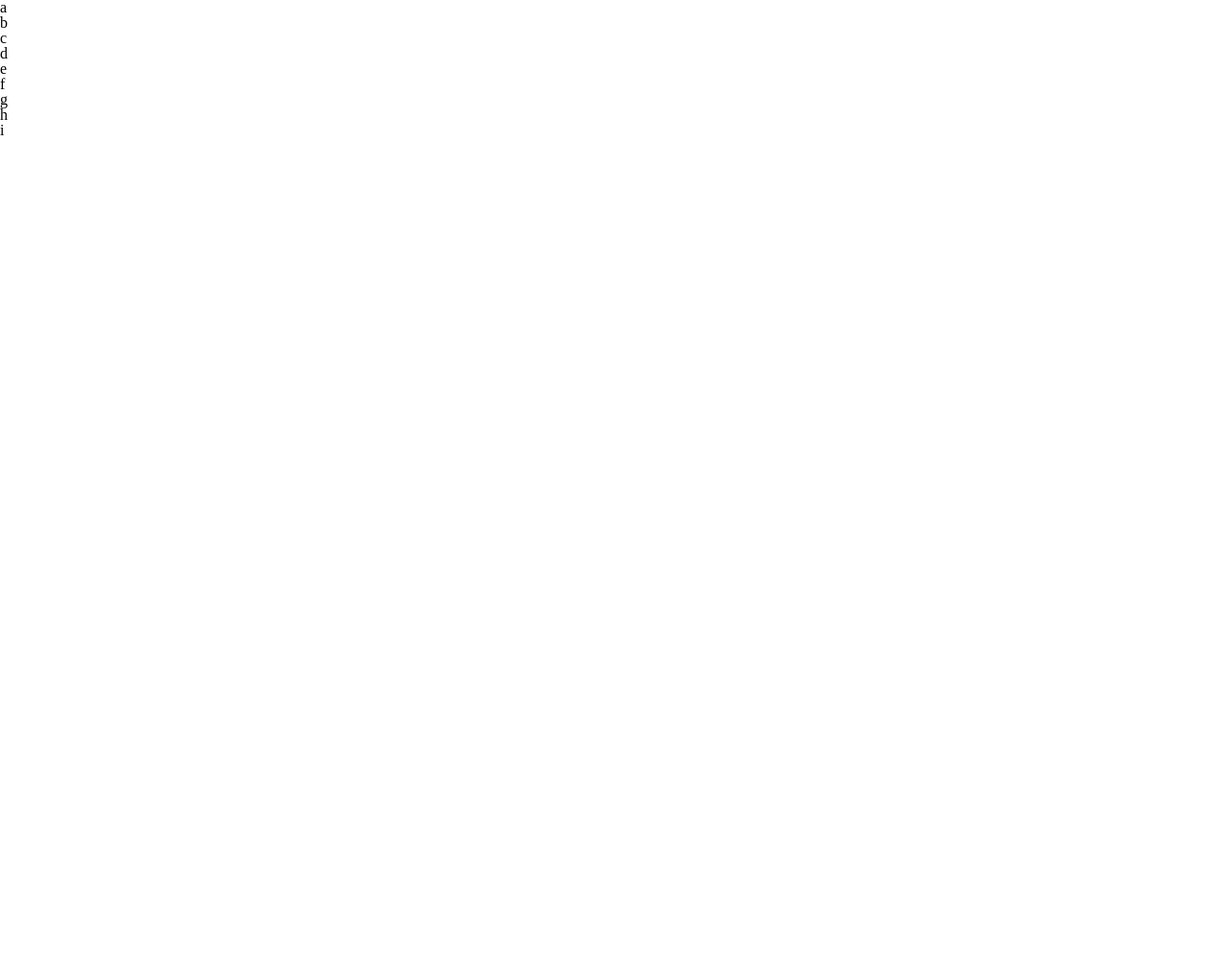
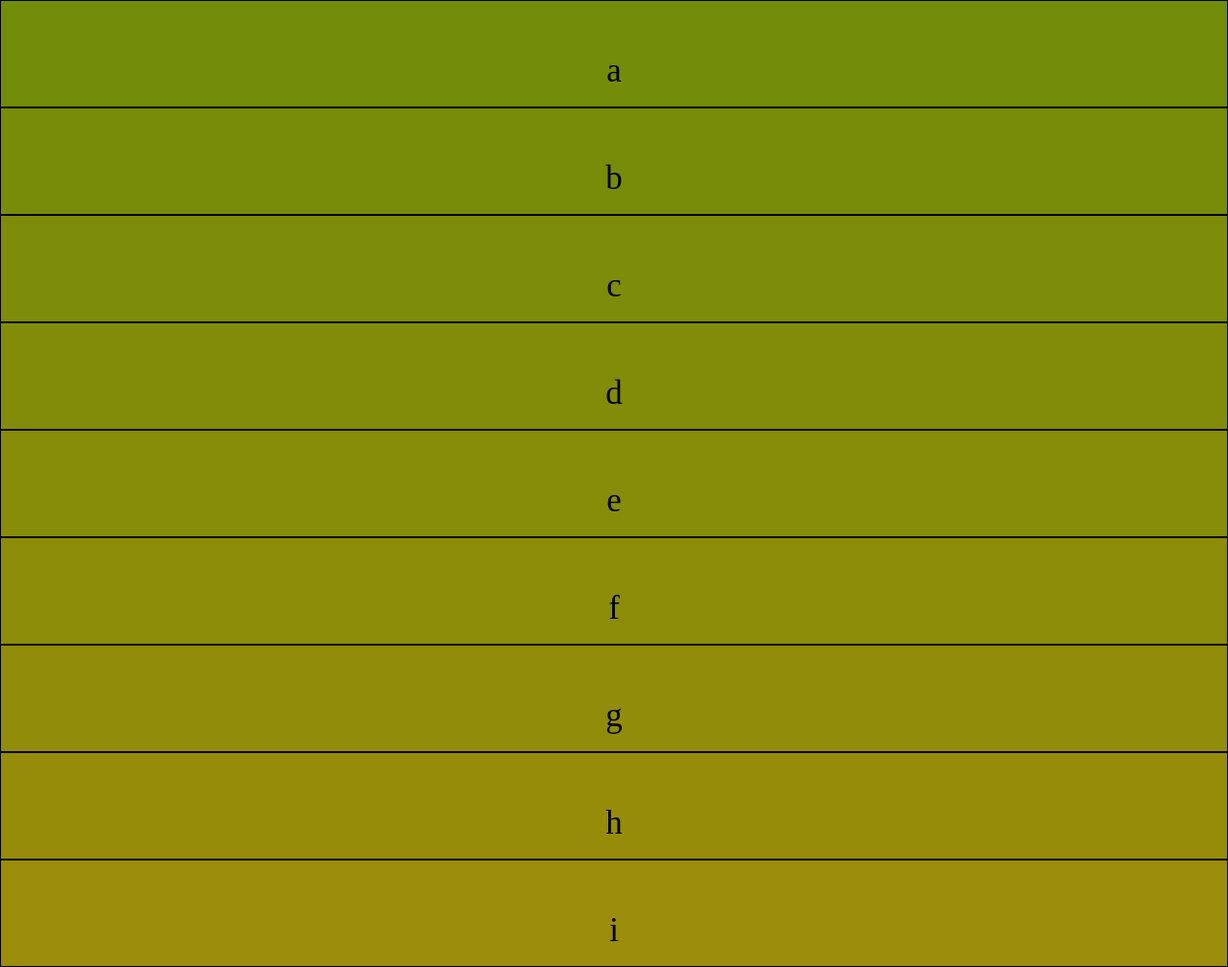
Before and after one commit to Hussein66253/lab-01, a plain HTML site: page index.html in a window 1280 px wide. Shown: the whole page at 96% size. Before the commit the page ends 800 px from the top, so only its background shows below. Drawn offline with Linux system fonts and the light colour scheme.

Commit message:
lab4 done

```diff
--- a/css/base.css
+++ b/css/base.css
@@ -232,3 +232,204 @@ order: 3;
 }
 
 }
+@media  screen and (min-width: 961px) and (max-width: 1920px ) {
+
+
+
+    body{
+        display: flex;
+        flex-direction: column;
+        flex-wrap: wrap;
+        }
+
+
+
+#A{
+            width: 100%;
+            height: 100px;
+            background-color:rgb(115, 140, 9);
+            border-style: solid;
+            border-width: thin;
+            text-align: center;
+            padding: 55px;
+         }
+#B{
+            width: 100%;
+            height: 100px;
+            background-color:rgb(120, 140, 9);
+            border-style: solid;
+            border-width: thin;
+            text-align: center;
+            padding: 55px;
+}
+#C{
+    width: 100%;
+    height: 100px;
+    background-color:rgb(125, 140, 9);
+    border-style: solid;
+    border-width: thin;
+    text-align: center;
+    padding: 55px;
+ }
+ #D{
+    width: 100%;
+    height: 100px;
+    background-color:rgb(130, 140, 9);
+    border-style: solid;
+    border-width: thin;
+    text-align: center;
+    padding: 55px;
+ }
+ #E{
+    width: 100%;
+    height: 100px;
+    background-color:rgb(135, 140, 9);
+    border-style: solid;
+    border-width: thin;
+    text-align: center;
+    padding: 55px;
+ }
+ #F{
+    width: 100%;
+    height: 100px;
+    background-color:rgb(140, 140, 9);
+    border-style: solid;
+    border-width: thin;
+    text-align: center;
+    padding: 55px;
+ }
+ #G{
+    width: 100%;
+    height: 100px;
+    background-color:rgb(145, 140, 9);
+    border-style: solid;
+    border-width: thin;
+    text-align: center;
+    padding: 55px;
+ }
+ #H{
+    width: 100%;
+    height: 100px;
+    background-color:rgb(150, 140, 9);
+    border-style: solid;
+    border-width: thin;
+    text-align: center;
+    padding: 55px;
+ }
+ #I{
+    width: 100%;
+    height: 100px;
+    background-color:rgb(155, 140, 9);
+    border-style: solid;
+    border-width: thin;
+    text-align: center;
+    padding: 55px;
+ }
+
+
+
+
+/*
+    #A{
+            width: 100%;
+            height: 100px;
+            background-color:rgb(200, 140, 9);
+            border-style: solid;
+            border-width: thin;
+            text-align: center;
+            padding: 55px;
+         }
+
+
+
+
+
+    #C{
+        clear: right;
+        float: left;
+        width: calc(50% - 100px);
+        height: 200px;
+        background-color: rgb(220, 140, 9);
+        border-style: solid;
+        border-width: thin;
+        text-align: center;
+        padding: 55px;
+    } */
+
+    /*
+    #D{
+    order: 3;
+     float: right;
+     width: calc(50% - 100px);
+     height: 200px;
+        background-color: rgb(230, 140, 9);
+        border-style: solid;
+        border-width: thin;
+        text-align: center;
+        padding: 55px;
+
+    }
+
+    #E{
+        float: left;
+        width: calc(25% - 50px);
+        height: 250px;
+        background-color: rgb(240, 140, 9);
+        border-style: solid;
+        border-width: thin;
+        text-align: center;
+        padding: 55px;
+    }
+
+    #F{
+        float: left;
+        width: calc(25% - 50px);
+        height: 250px;
+        background-color: rgb(250, 140, 9);
+        border-style: solid;
+        border-width: thin;
+        text-align: center;
+        padding: 55px;
+
+    }
+
+    #G{
+        float: left;
+        width: calc(25% - 50px);
+        height: 250px;
+        background-color: rgb(260, 140, 9);
+        border-style: solid;
+        border-width: thin;
+        text-align: center;
+        padding: 55px;
+    }
+
+    #H{
+        float: left;
+        width: calc(25% - 50px);
+        height: 250px;
+        background-color: rgb(270, 140, 9);
+        border-style: solid;
+        border-width: thin;
+        text-align: center;
+        padding: 55px;
+
+    }
+    */
+    /* #I{
+        clear: both ;
+        float: right    ;
+        width: calc(100% - 200px);
+        height: 100%;
+        background-color: rgb(280, 140, 9);
+        border-style: solid;
+        border-width: thin;
+        text-align: center;
+        padding: 55px;
+    }  */
+
+
+
+
+
+}
--- a/css/layout.css
+++ b/css/layout.css
@@ -17,3 +17,33 @@
         padding: 55px;
       }
 }
+@media  screen and (min-width: 768px) and (max-width: 960px ) {
+  #Aside{
+      float: left;
+  }
+
+  #B{
+      width: 200px;
+      height: 600px;
+      background-color: rgb(210, 140, 9);
+      border-style: solid;
+      border-width: thin;
+      text-align: center;
+      padding: 55px;
+    }
+}
+@media  screen and (min-width: 961px) and (max-width: 1440px  ) {
+  /* #Aside{
+      float: left;
+  }
+
+  #B{
+      width: 200px;
+      height: 600px;
+      background-color: rgb(210, 140, 9);
+      border-style: solid;
+      border-width: thin;
+      text-align: center;
+      padding: 55px;
+    } */
+}
--- a/css/modules.css
+++ b/css/modules.css
@@ -78,3 +78,43 @@
 
 
     }
+ @media  screen and (min-width: 961px) and (max-width: 1440px ) {
+        #a{
+                color: black;
+                font-size: 35px;
+            }
+        #b {
+            color: black;
+            font-size: 35px;
+        }
+        #c {
+            color: black;
+            font-size: 35px;
+        }
+        #d{
+            color: black;
+            font-size: 35px;
+        }
+        #e {
+            color: black;
+            font-size: 35px;
+        }
+        #f{
+            color: black;
+            font-size: 35px;
+        }
+        #g {
+            color: black;
+            font-size: 35px;
+        }
+        #h{
+            color: black;
+            font-size: 35px;
+        }
+        #i{
+            color: black;
+            font-size: 35px;
+        }
+
+
+        }
--- a/index.html
+++ b/index.html
@@ -7,36 +7,44 @@
     <link rel="stylesheet" href="css/modules.css">
     <link rel="stylesheet" href="css/layout.css">
     <link rel="stylesheet" href="css/base.css">
-
-
-
     <title>lab01</title>
 </head>
 <body>
     <main>
-        <!-- <section id="first"> -->
         <div id="A"> <span id="a">a</span></div>
+
             <aside id="Aside">
                 <div id="B"><span id="b">b</span></div>
             </aside>
-            <!-- <secztion id="two"> -->
+            <section class="all">
+                <div id="C"><span id="c">c</span></div>
 
-            <div id="C"><span id="c">c</span></div>
+            </section>
+            <section class="all">
                 <div id="D"><span id="d">d</span></div>
-        <!-- </section> -->
+
+            </section>
+            <section class="all">
                 <div id="E"><span id="e">e</span></div>
+
+            </section>
+            <section class="all">
                 <div id="F"><span id="f">f</span></div>
-        <!-- </section> -->
-        <!-- <section id="three"> -->
+
+            </section>
+            <section class="all">
                 <div id="G"><span id="g">g</span></div>
+
+            </section>
+            <section class="all">
+
                 <div id="H"><span id="h">h</span></div>
-        <!-- </section> -->
-        <!-- <section id="forth"> -->
-            <div id="I"><span id="i">i</span></div>
-        <!-- </section> -->
+            </section>
 
 
 
+            <div id="I"><span id="i">i</span></div>
         </main>
+
 </body>
 </html>
```
Lines whose indentation alone changed are shown as unchanged.
